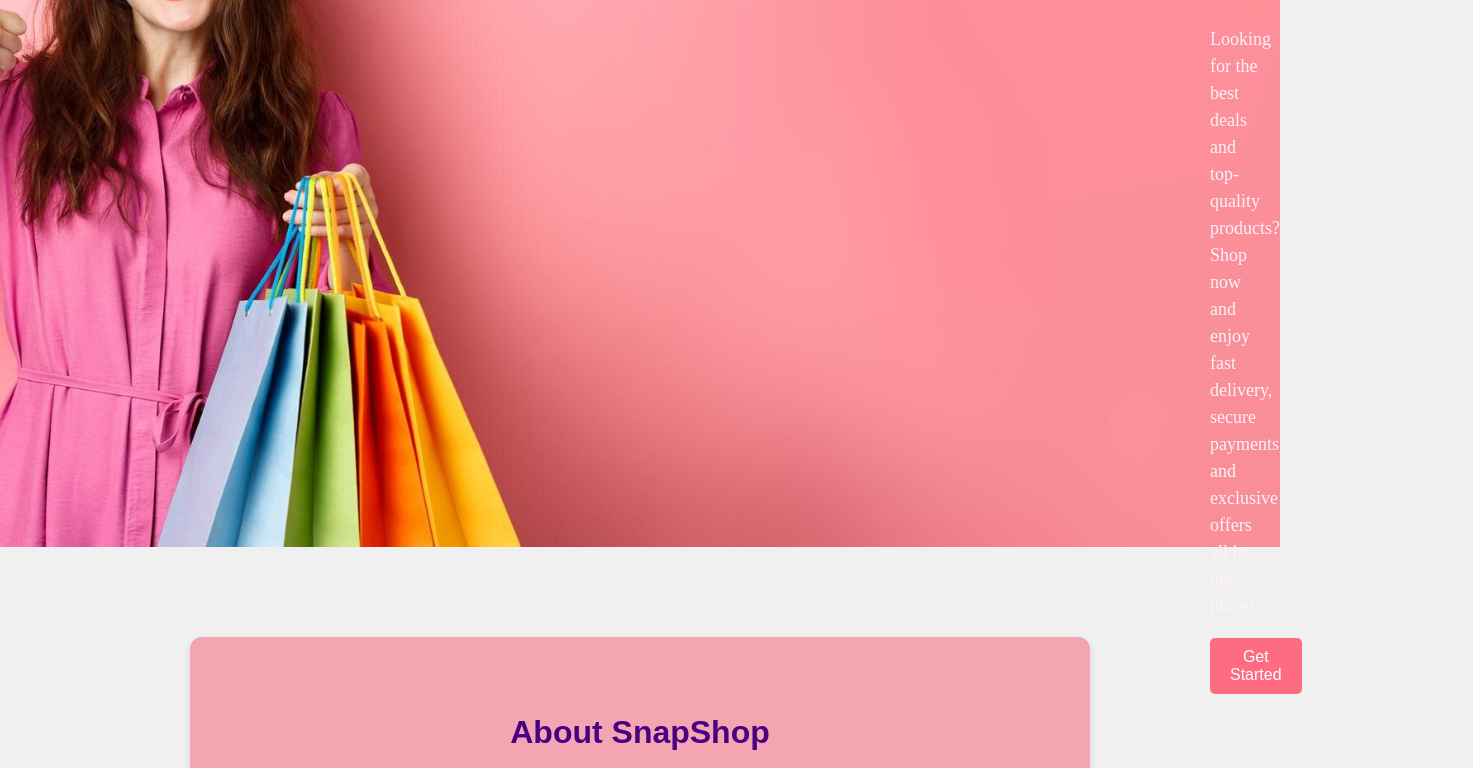
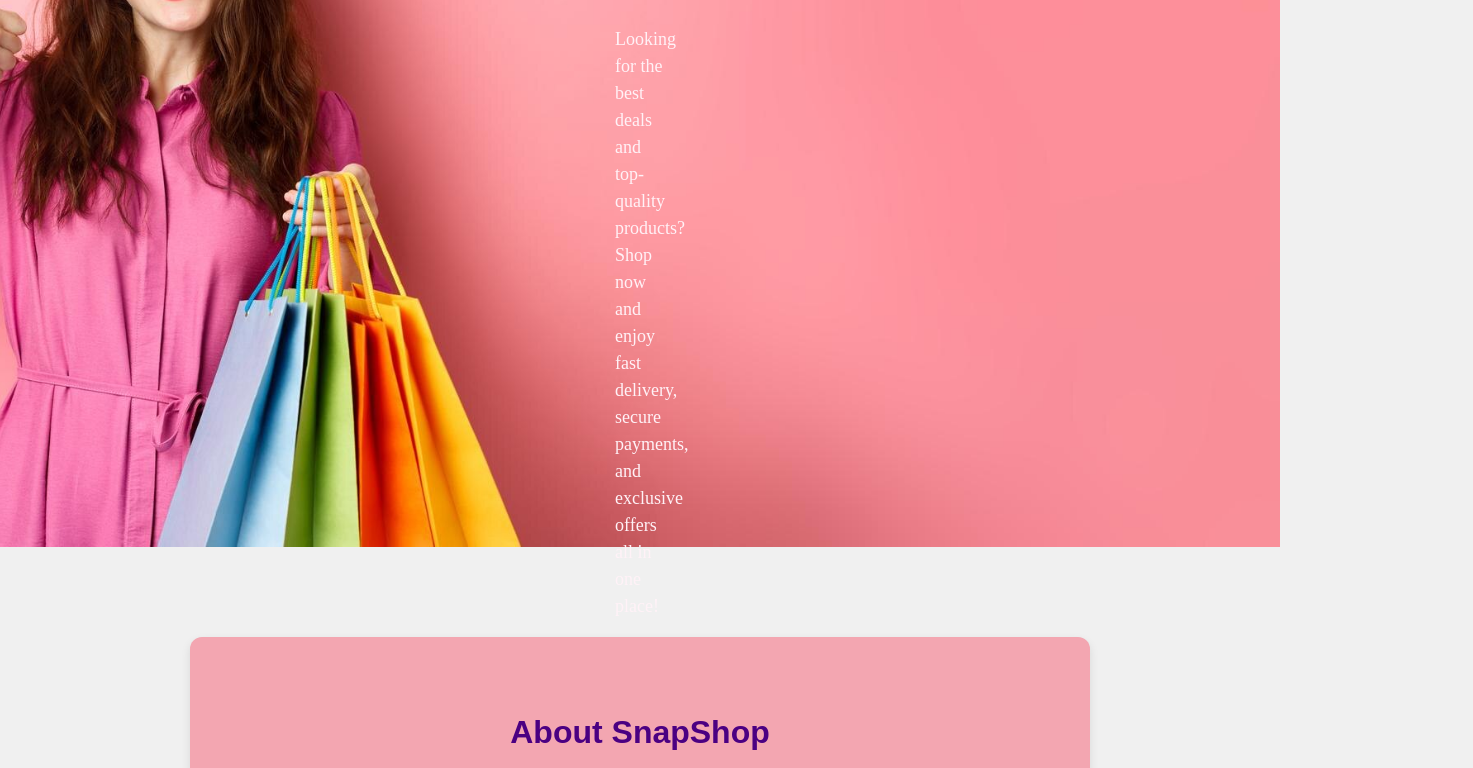
Before and after one commit to lawrde-ce/SnapShop, a plain HTML site: page index.html in a window 1280 px wide. Shown: the part 376-1144 px from the top of the page, 1473 px wide, since content can reach past the window. Drawn offline with Linux system fonts and the light colour scheme.

Commit message:
Update styles.css

```diff
--- a/styles.css
+++ b/styles.css
@@ -60,6 +60,8 @@ nav ul li a {
 }
 .hero1 {
     width: 50px;
+    max-width: 300px;
+    margin: 0 auto;
  }
 .hero1 h1 {
     font-family: 'Times New Roman', Times, serif;
```
